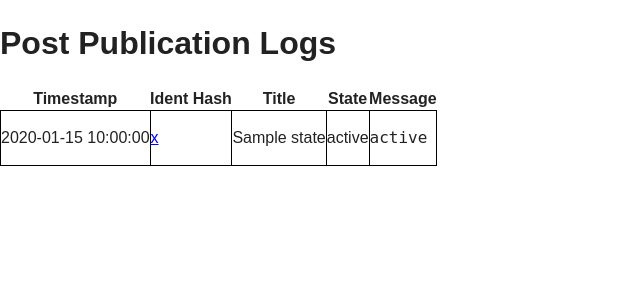
After one commit to openstax/cnx-publishing, a Python web app: template cnxpublishing/views/templates/post-publications.html in a window 1280 px wide. The commit adds this page. Shown: the top 300 px of the page, without its empty margins (0-640 px from the left). Run offline with Jinja, Linux system fonts and the light colour scheme; the template is opened without the code that fills it: most values are stand-ins (such as "Sample title", 1, 10 or a date in 2020); some libraries are stand-ins or nearby versions.

Commit message:
Add admin route to view post publication logs
Admins can go to `/a/post-publications` to view the status of books that
are being processed and were processed by the post publication worker.

```diff
--- a/cnxpublishing/main.py
+++ b/cnxpublishing/main.py
@@ -77,6 +77,7 @@ def declare_browsable_routes(config):
     add_route('admin-index', '/a/')
     add_route('admin-moderation', '/a/moderation/')
     add_route('admin-api-keys', '/a/api-keys/')
+    add_route('admin-post-publications', '/a/post-publications/')
 
 
 def declare_routes(config):
--- a/cnxpublishing/static/css/main.css
+++ b/cnxpublishing/static/css/main.css
@@ -56,7 +56,9 @@ textarea {
    Author's custom styles
    ========================================================================== */
 
-
+td {
+    border: 1px solid black;
+}
 
 
 
--- /dev/null
+++ b/cnxpublishing/views/templates/post-publications.html
@@ -0,0 +1,24 @@
+{% extends "base.html" %}
+{% block content %}
+  <h1>Post Publication Logs</h1>
+  <table>
+    <tr>
+      <th>Timestamp</th>
+      <th>Ident Hash</th>
+      <th>Title</th>
+      <th>State</th>
+      <th>Message</th>
+    </tr>
+    {% for state in states %}
+      <tr>
+        <td>{{ state.timestamp.strftime('%Y-%m-%d %H:%M:%S') }}</td>
+        <td>
+          <a href="/contents/{{ state.ident_hash }}">{{ state.ident_hash }}</a>
+        </td>
+        <td>{{ state.title }}</td>
+        <td>{{ state.state }}</td>
+        <td><pre>{{ state.state_message }}</pre></td>
+      </tr>
+    {% endfor %}
+  </table>
+{% endblock %}
```
Also changed, not shown: cnxpublishing/views/admin.py (+30 -0 lines).
